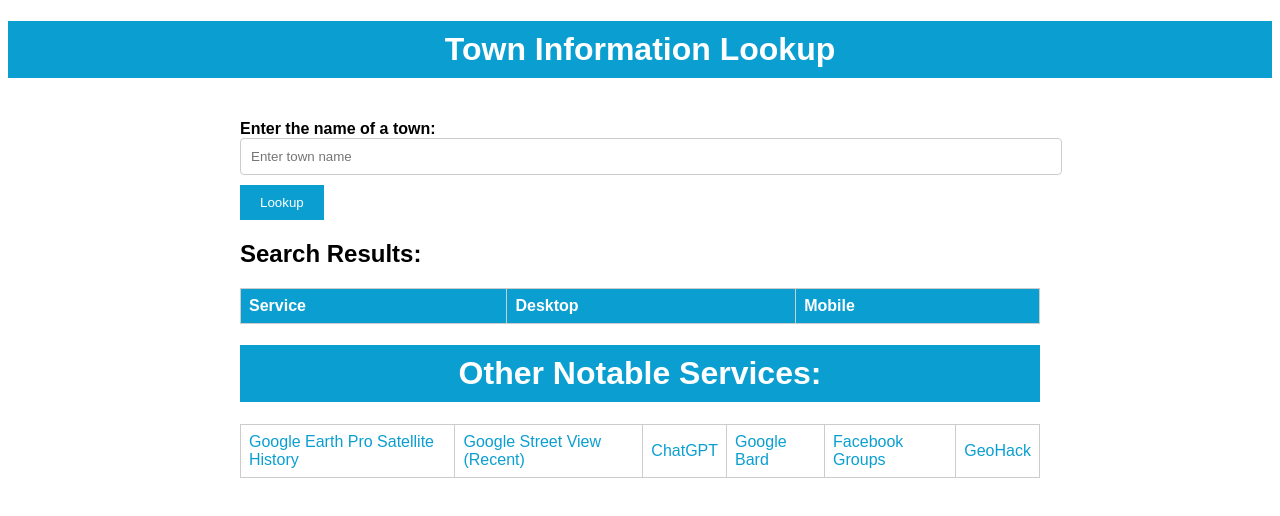
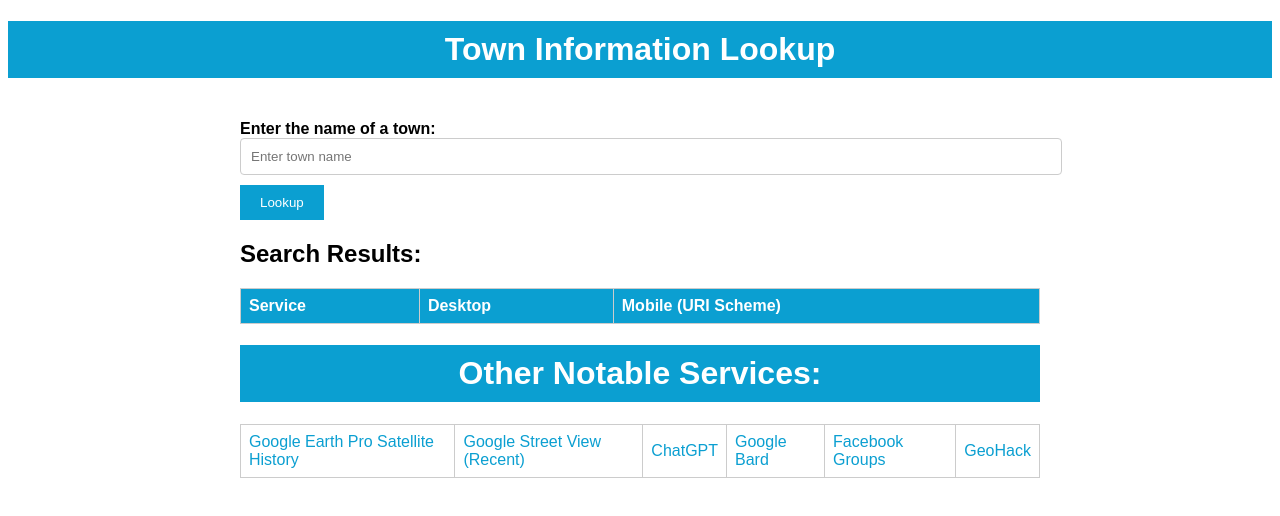
Before and after one commit to cc18dd/View-History-Of-Any-Town, a plain HTML site: page index.html in a window 1280 px wide. Drawn offline with Linux system fonts and the light colour scheme.

Commit message:
Update index.html

```diff
--- a/index.html
+++ b/index.html
@@ -21,7 +21,7 @@
             <tr>
                 <th>Service</th>
                 <th>Desktop</th>
-                <th>Mobile</th>
+                <th>Mobile (URI Scheme)</th>
             </tr>
         </thead>
         <tbody id="resultsTableBody"></tbody>
```
